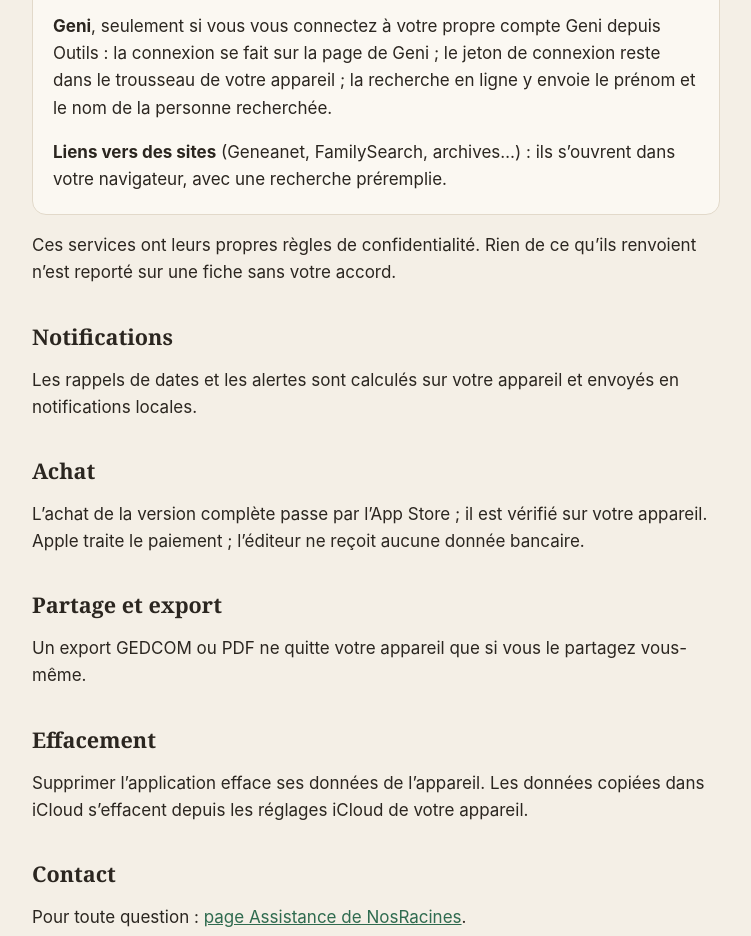
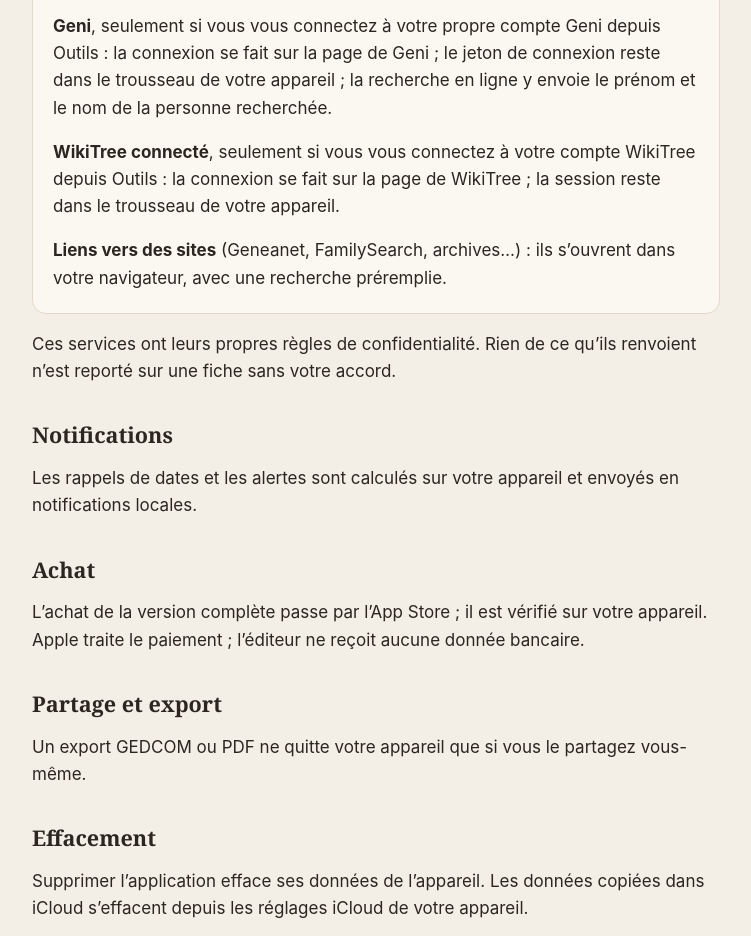
Before and after one commit to Mat-lm/nosracines-site, a plain HTML site: page confidentialite.html in a window 1280 px wide. Shown: the part 880-1816 px from the top of the page, without its empty margins (264-1015 px from the left). Drawn offline with Linux system fonts and the light colour scheme.

Commit message:
Mentionne la connexion à WikiTree dans la politique de confidentialité
Co-Authored-By: Claude Opus 5.5 <noreply@anthropic.com>

```diff
--- a/confidentialite.html
+++ b/confidentialite.html
@@ -24,6 +24,7 @@
     <p><strong>Vérifications automatiques</strong> (surveillance des décès, pistes), seulement si vous les activez : les mêmes informations, par petits lots, vers les mêmes services.</p>
     <p><strong>Fichier des décès sur l’appareil</strong>, si vous le téléchargez : les fichiers publics de l’INSEE sont téléchargés depuis <em>data.gouv.fr</em> ; rien n’est envoyé, le tri se fait sur votre appareil.</p>
     <p><strong>Geni</strong>, seulement si vous vous connectez à votre propre compte Geni depuis Outils : la connexion se fait sur la page de Geni ; le jeton de connexion reste dans le trousseau de votre appareil ; la recherche en ligne y envoie le prénom et le nom de la personne recherchée.</p>
+    <p><strong>WikiTree connecté</strong>, seulement si vous vous connectez à votre compte WikiTree depuis Outils : la connexion se fait sur la page de WikiTree ; la session reste dans le trousseau de votre appareil.</p>
     <p><strong>Liens vers des sites</strong> (Geneanet, FamilySearch, archives…) : ils s’ouvrent dans votre navigateur, avec une recherche préremplie.</p>
   </div>
   <p>Ces services ont leurs propres règles de confidentialité. Rien de ce qu’ils renvoient n’est reporté sur une fiche sans votre accord.</p>
```
